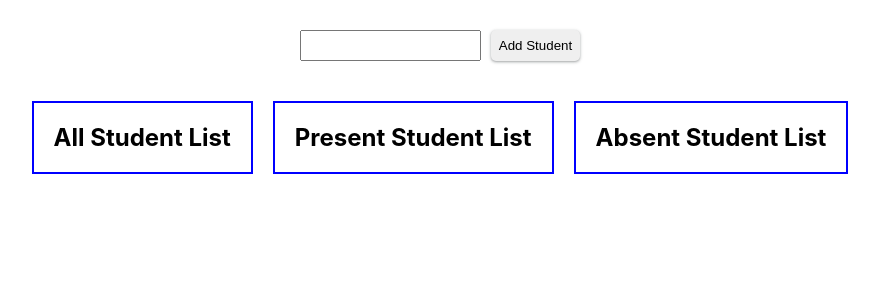
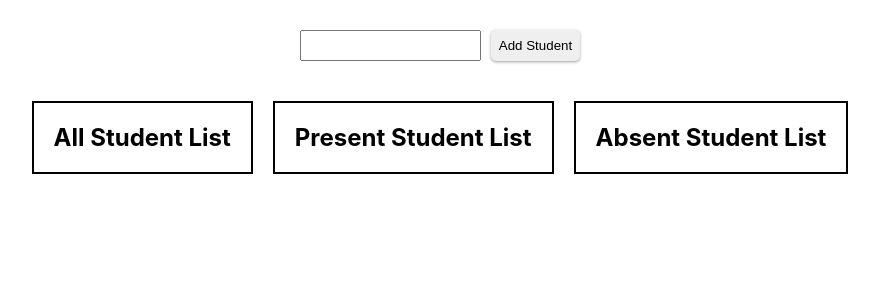
Before and after one commit to Shad-Islam/Student-Attendance, a React (Create React App) app: page / in a window 1280 px wide. Shown: the top 300 px of the page, without its empty margins (200-1079 px from the left). Built offline with nearby package versions, Linux system fonts and the light colour scheme.

Commit message:
Change color

```diff
--- a/src/App.css
+++ b/src/App.css
@@ -25,7 +25,7 @@
 }
 
 .list{
-    border: 2px solid blue;
+    border: 2px solid black;
 }
 
 .list h2{
```
